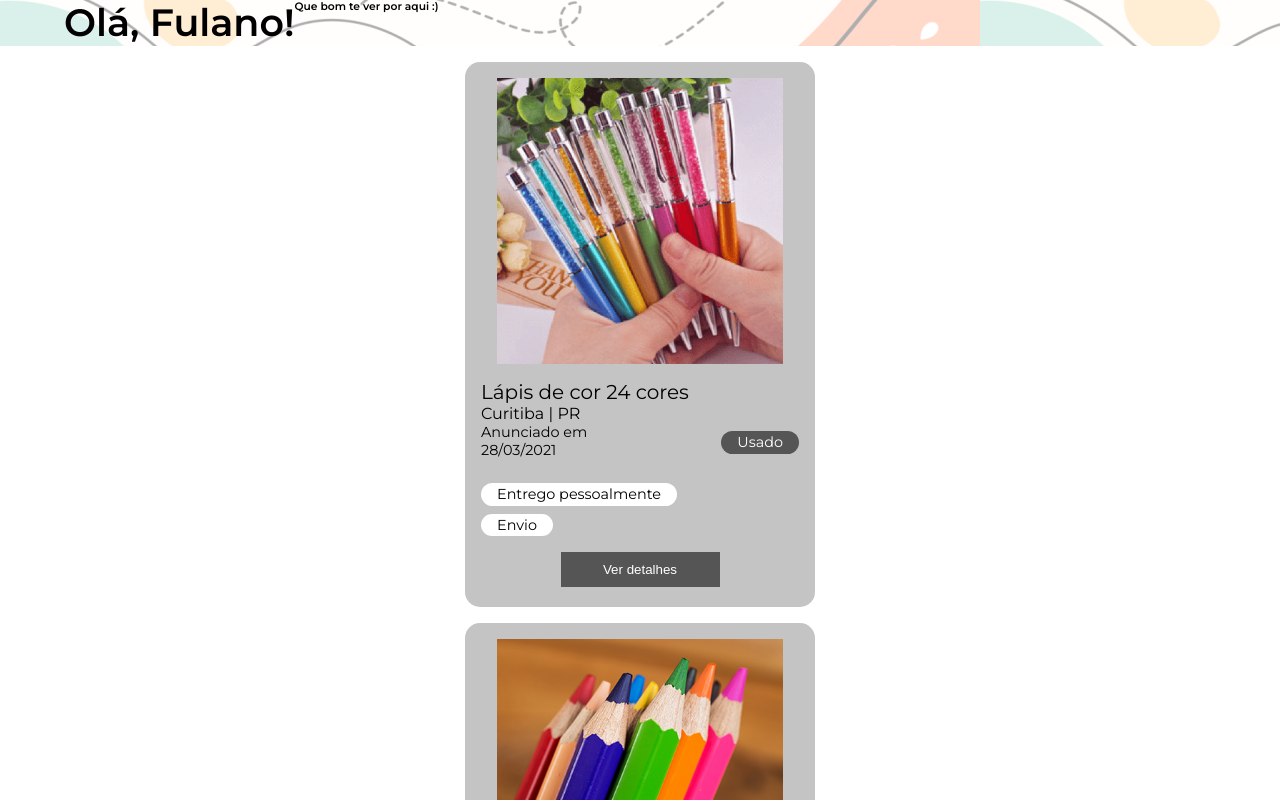
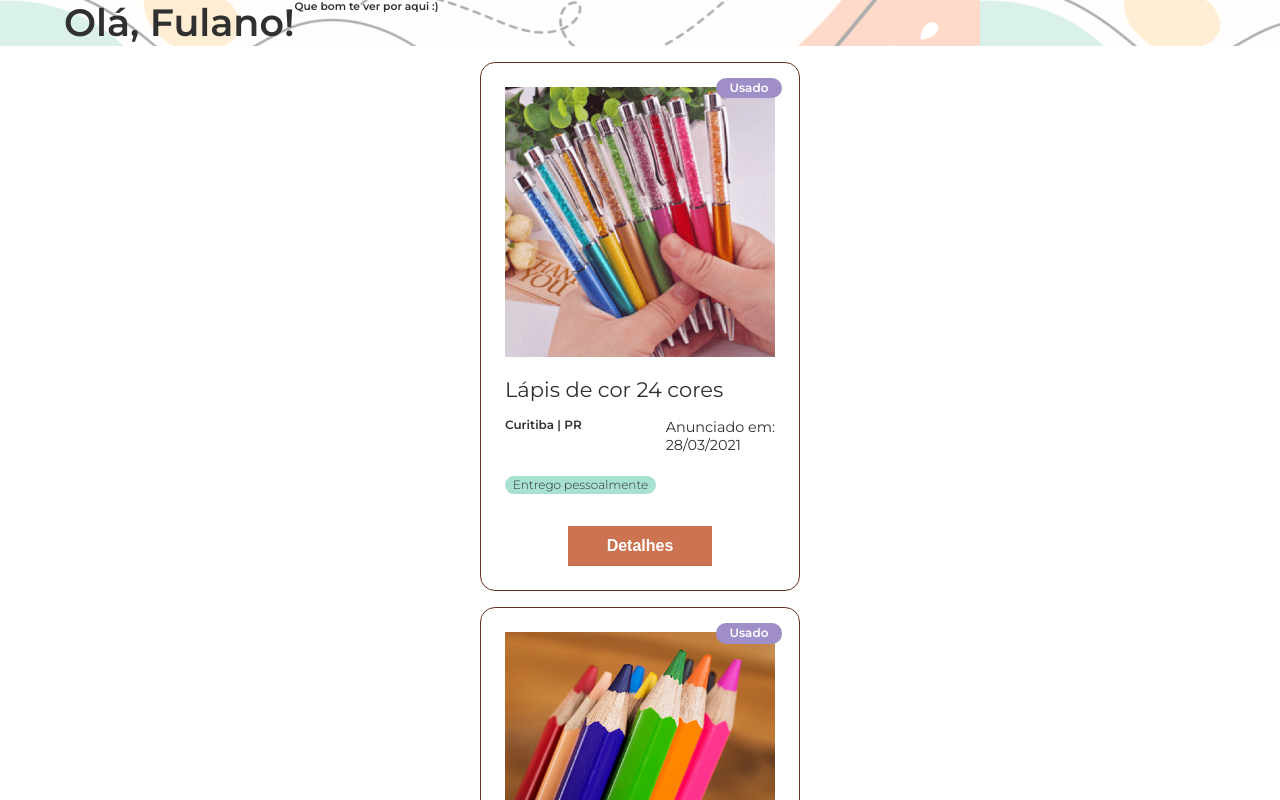
Before and after one commit to FCamara-Squad13/Mobile, a React (Create React App) app: page / in a window 1280 px wide. Shown: the top 800 px of the page. Built offline with nearby package versions, Linux system fonts and the light colour scheme.

Commit message:
Stylish HomeCard and Card components

```diff
--- a/src/components/Card/style.css
+++ b/src/components/Card/style.css
@@ -1,17 +1,16 @@
 .card {
-  background-color: #c4c4c4;
   width: 90%;
-  max-width: 350px;
+  max-width: 320px;
   margin: 1rem auto;
-  padding: 1rem;
+  padding: 24px;
+  border: 1px solid var(--color-peach-darker);
   border-radius: 15px;
   display: flex;
   flex-direction: column;
 }
 
 .product-image {
-  width: 90%;
-  margin: 0 auto;
+  width: 100%;
   margin-bottom: 1rem;
 }
 
--- a/src/components/HomeCard/index.tsx
+++ b/src/components/HomeCard/index.tsx
@@ -9,23 +9,26 @@ type Props = {
 const HomeCard: React.FC<Props> = ({ imagePath }) => {
   return (
     <div className="home-card">
-      <img src={imagePath} alt="canetas" className="product-image" />
+      <div className="product">
+        <img src={imagePath} alt="canetas" className="product-image" />
+        <span className="product-tag">Usado</span>
+      </div>
       <div className="product-data">
         <h3 className="product-title">Lápis de cor 24 cores</h3>
-        <p className="product-location">Curitiba | PR</p>
       </div>
       <div className="announcement-data">
+        <p className="product-location">Curitiba | PR</p>
         <p className="announcement">
-          Anunciado em <span className="annoucement-date">28/03/2021</span>
+          Anunciado em: <br />
+          28/03/2021
         </p>
-        <span className="product-tag">Usado</span>
       </div>
       <div className="delivery-conditions">
         <span className="delivery-tag">Entrego pessoalmente</span>
-        <span className="delivery-tag">Envio</span>
+        {/* <span className="delivery-tag">Envio</span> */}
       </div>
-      <button type="button" className="more-details-button">
-        Ver detalhes
+      <button type="button" className="see-details-button">
+        Detalhes
       </button>
     </div>
   );
--- a/src/components/HomeCard/style.css
+++ b/src/components/HomeCard/style.css
@@ -1,28 +1,44 @@
 .home-card {
-  background-color: #c4c4c4;
   width: 90%;
-  max-width: 350px;
-  height: max-content;
+  max-width: 320px;
   margin: 1rem auto;
-  padding: 1rem;
+  padding: 24px;
+  border: 1px solid var(--color-peach-darker);
   border-radius: 15px;
   display: flex;
   flex-direction: column;
 }
 
+.product {
+  position: relative;
+}
+
 .product-image {
-  width: 90%;
-  margin: 0 auto;
+  width: 100%;
   margin-bottom: 1rem;
 }
 
+.product-tag {
+  color: white;
+  font-weight: 600;
+  background-color: var(--color-purple-terciary);
+  padding: 0.25em 0.85rem;
+  position: absolute;
+  right: -7px;
+  top: -15px;
+}
+
 .product-title {
-  font-size: 1.25rem;
-  font-weight: normal;
+  font-weight: 500;
+  font-size: 21px;
+  line-height: 25.2px;
+  margin-bottom: 16px;
 }
 
 .product-location {
-  font-size: 1rem;
+  font-weight: 600;
+  font-size: 12px;
+  line-height: 14.63px;
 }
 
 .announcement-data {
@@ -37,32 +53,30 @@
   flex-direction: column;
 }
 
-.product-tag {
-  color: white;
-  background-color: #565555;
-  font-size: 0.9rem;
-  width: max-content;
-  height: max-content;
-  border-radius: 50px;
-  padding: 0.15rem 1rem;
-  margin-top: 0.5rem;
+.delivery-tag {
+  display: block;
+  font-weight: 300;
+  background-color: var(--color-cyan-terciary);
+  padding: 0.15em 0.65em;
+  max-width: 100%;
 }
 
-.delivery-tag {
-  display: block;
-  font-size: 0.9rem;
+.product-tag, .delivery-tag {
+  font-size: 12px;
+  line-height: 14.63px;
   width: max-content;
-  background-color: white;
-  border-radius: 50px;
-  padding: 0.15rem 1rem;
-  margin-top: 0.5rem;
+  border-radius: 10px;
+  margin-top: 0.5em;
 }
 
-.more-details-button {
-  margin: 1rem auto 0.3rem;
-  width: 50%;
-  padding: 0.6rem;
+.see-details-button {
+  font-weight: 600;
+  font-size: 16px;
+  line-height: 24px;
+  width: 144px;
+  margin: 32px auto 0;
+  padding: 8px 0;
+  color: white;
+  background-color: var(--color-peach-secondary);
   border: none;
-  color: white;
-  background-color: #565555;
 }
--- a/src/index.css
+++ b/src/index.css
@@ -1,3 +1,11 @@
+:root {
+  --color-peach-darker: #66331E;
+  --color-peach-secondary: #CC7452;
+  --color-cyan-terciary: #A8E0D1;
+  --color-purple-terciary: #A08EC9;
+  --text-color: #303030;
+}
+
 *,
 *::after,
 *::before {
@@ -8,4 +16,5 @@
 
 body {
   font-family: "Montserrat", sans-serif;
+  color: var(--text-color);
 }
```
